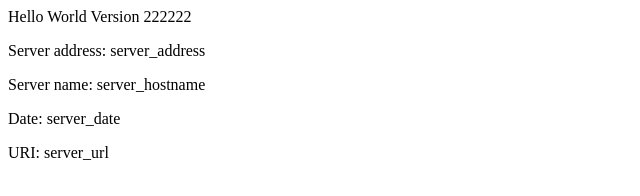
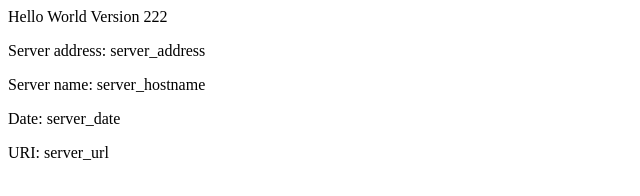
Before and after one commit to dsungk/eks-example, a plain HTML site: page src/index.html in a window 1280 px wide. Shown: the full height of the page, 0-640 px from the left. Drawn offline with Linux system fonts and the light colour scheme.

Commit message:
Revert "v2 Updating home page22"
This reverts commit d536cf2c4916dd0a480f0ea56e939353128e22a2.

```diff
--- a/src/index.html
+++ b/src/index.html
@@ -2,7 +2,7 @@
 <title>Hello World Version 2</title>
 </head>
 <div class="info">
-<h>Hello World Version 222222</h>
+<h>Hello World Version 222</h>
 <p><span>Server&nbsp;address:</span> <span>server_address</span></p>
 <p><span>Server&nbsp;name:</span> <span>server_hostname</span></p>
 <p class="smaller"><span>Date:</span> <span>server_date</span></p>
```
